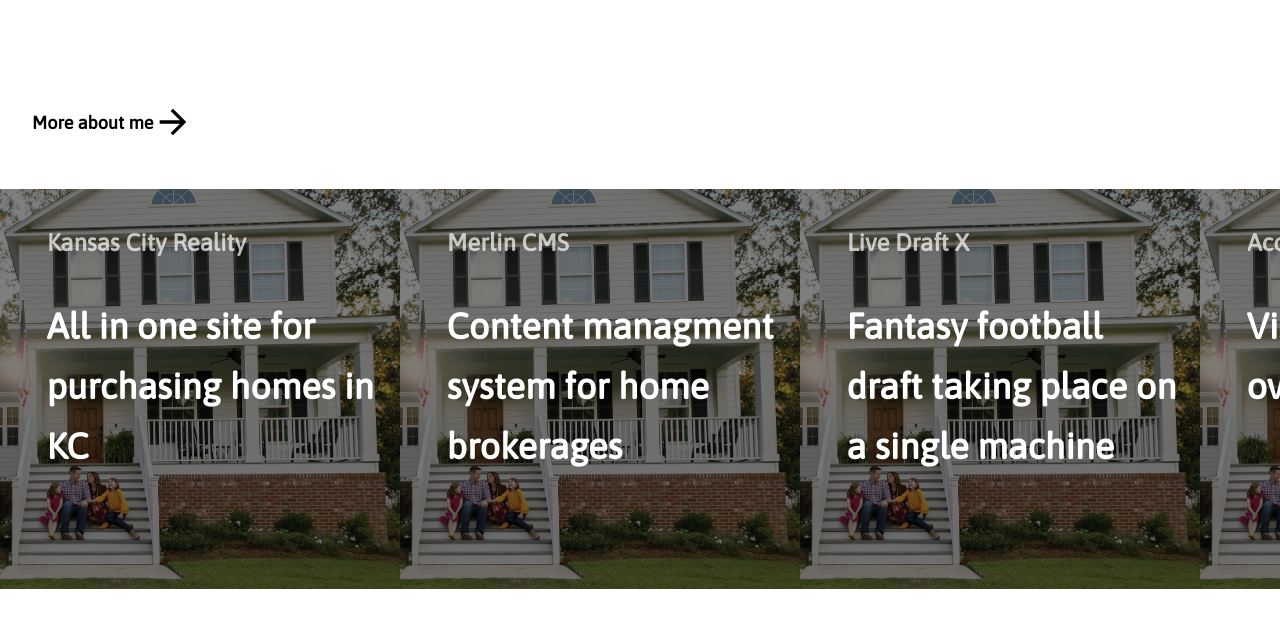
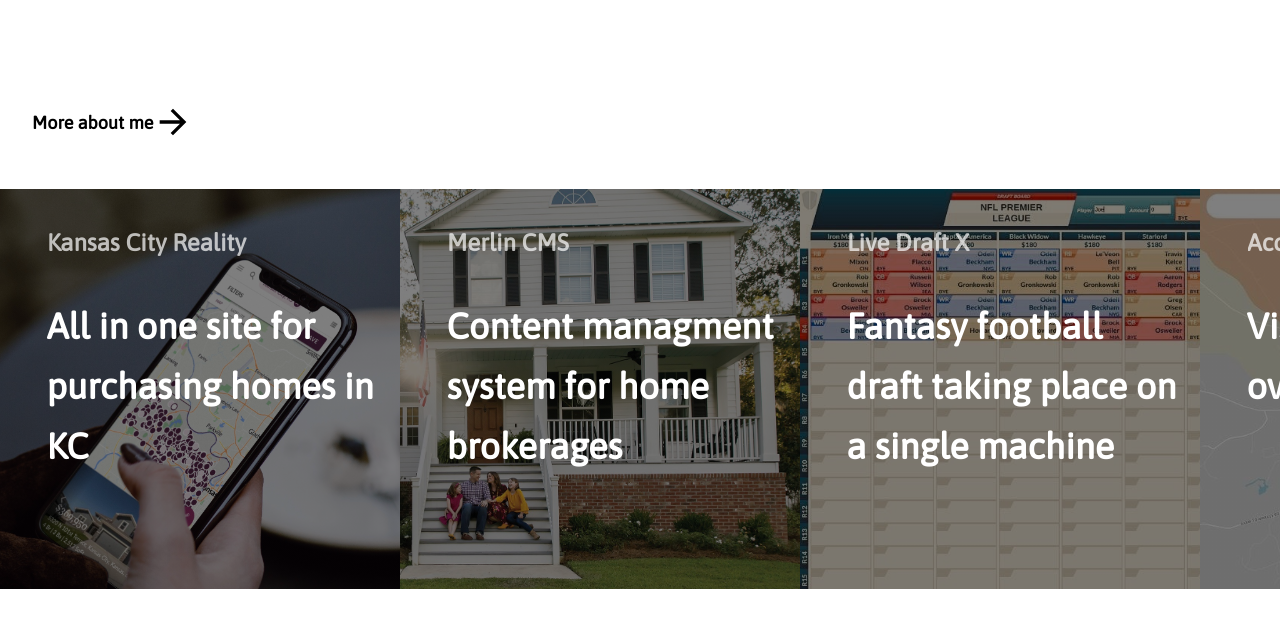
Before and after one commit to HarryFray/Portfolio, a Gatsby site: page / in a window 1280 px wide. Shown: the part 231-858 px from the top of the page. Built offline with nearby package versions, Linux system fonts and the light colour scheme; Gatsby itself is replaced by a stand-in of ours.

Commit message:
feat(site): pulling in proper images

```diff
--- a/src/components/card.js
+++ b/src/components/card.js
@@ -42,17 +42,28 @@ const TextBox = styled("div")`
 `
 
 const Card = ({ title, link, description, img, slug }) => {
-  const { image } = useStaticQuery(graphql`
+  const { allImageSharp } = useStaticQuery(graphql`
     query {
-      image: file(relativePath: { eq: "img_hs.jpeg" }) {
-        sharp: childImageSharp {
-          fluid {
-            ...GatsbyImageSharpFluid_withWebp
+      allImageSharp {
+        images: edges {
+          image: node {
+            fluid {
+              originalName
+              ...GatsbyImageSharpFluid_withWebp
+            }
           }
         }
       }
     }
   `)
+
+  /* TODO: currently pulling in all images for each image this should
+   be elevated to parent */
+  const getImage = img => {
+    return allImageSharp.images.filter(
+      ({ image }) => image.fluid.originalName === img
+    )[0]
+  }
 
   return (
     <a
@@ -61,7 +72,7 @@ const Card = ({ title, link, description, img, slug }) => {
       rel="noopener noreferrer"
       style={{ textDecoration: "none" }}
     >
-      <StyledBackgroundImage fluid={image.sharp.fluid} fadeIn="soft">
+      <StyledBackgroundImage fluid={getImage(img).image.fluid} fadeIn="soft">
         <TextBox>
           <h3>{title}</h3>
           <h4>{description}</h4>
```
Also changed, not shown: src/images/gatsby-astronaut.png (deleted).
